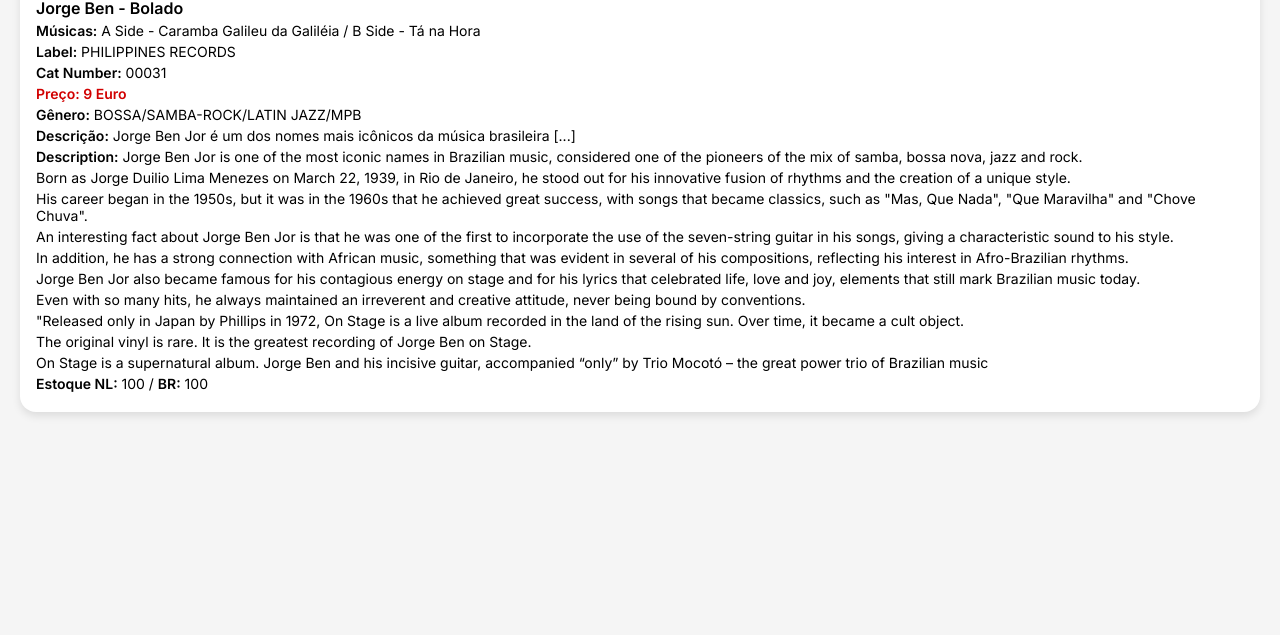
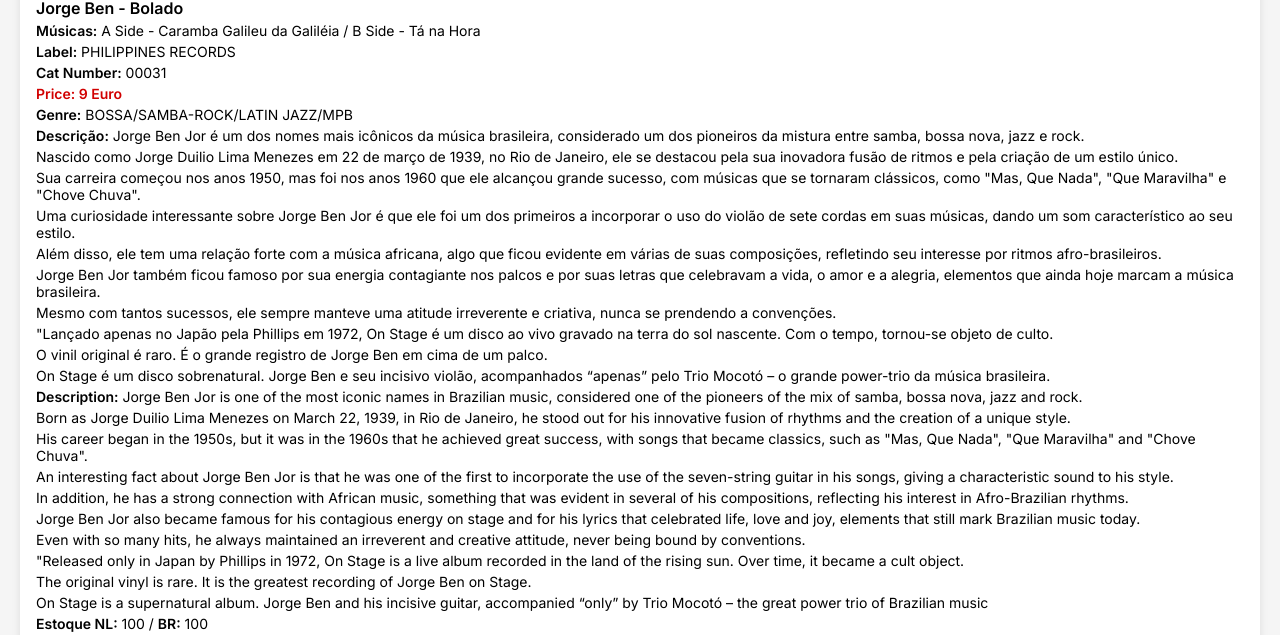
Before and after one commit to TiozinhoSP/Catalogo, a plain HTML site: page index.html in a window 1280 px wide. Shown: the part 490-1125 px from the top of the page. Before the commit the page ends 922 px from the top, so only its background shows below. Drawn offline with Linux system fonts and the light colour scheme.

Commit message:
Update index.html

```diff
--- a/index.html
+++ b/index.html
@@ -70,9 +70,18 @@
         <p><strong>Músicas:</strong> A Side - Caramba Galileu da Galiléia / B Side - Tá na Hora</p>
         <p><strong>Label:</strong> PHILIPPINES RECORDS</p>
         <p><strong>Cat Number:</strong> 00031</p>
-        <p class="price">Preço: 9 Euro</p>
-        <p><strong>Gênero:</strong> BOSSA/SAMBA-ROCK/LATIN JAZZ/MPB</p>
-        <p><strong>Descrição:</strong> Jorge Ben Jor é um dos nomes mais icônicos da música brasileira [...]</p>
+        <p class="price">Price: 9 Euro</p>
+        <p><strong>Genre:</strong> BOSSA/SAMBA-ROCK/LATIN JAZZ/MPB</p>
+        <p><strong>Descrição:</strong> Jorge Ben Jor é um dos nomes mais icônicos da música brasileira, considerado um dos pioneiros da mistura entre samba, bossa nova, jazz e rock.<p>
+<p>Nascido como Jorge Duilio Lima Menezes em 22 de março de 1939, no Rio de Janeiro, ele se destacou pela sua inovadora fusão de ritmos e pela criação de um estilo único.<p>
+<p>Sua carreira começou nos anos 1950, mas foi nos anos 1960 que ele alcançou grande sucesso, com músicas que se tornaram clássicos, como "Mas, Que Nada", "Que Maravilha" e "Chove Chuva".<p>
+<p>Uma curiosidade interessante sobre Jorge Ben Jor é que ele foi um dos primeiros a incorporar o uso do violão de sete cordas em suas músicas, dando um som característico ao seu estilo.<p>
+<p>Além disso, ele tem uma relação forte com a música africana, algo que ficou evidente em várias de suas composições, refletindo seu interesse por ritmos afro-brasileiros.<p>
+<p>Jorge Ben Jor também ficou famoso por sua energia contagiante nos palcos e por suas letras que celebravam a vida, o amor e a alegria, elementos que ainda hoje marcam a música brasileira.<p>
+<p>Mesmo com tantos sucessos, ele sempre manteve uma atitude irreverente e criativa, nunca se prendendo a convenções.<p>
+<p>"Lançado apenas no Japão pela Phillips em 1972, On Stage é um disco ao vivo gravado na terra do sol nascente. Com o tempo, tornou-se objeto de culto.<p>
+<p>O vinil original é raro. É o grande registro de Jorge Ben em cima de um palco.<p>
+<p>On Stage é um disco sobrenatural. Jorge Ben e seu incisivo violão, acompanhados “apenas” pelo Trio Mocotó – o grande power-trio da música brasileira.</p>
         <p><strong>Description:</strong> Jorge Ben Jor is one of the most iconic names in Brazilian music, considered one of the pioneers of the mix of samba, bossa nova, jazz and rock.<p>
 <p>Born as Jorge Duilio Lima Menezes on March 22, 1939, in Rio de Janeiro, he stood out for his innovative fusion of rhythms and the creation of a unique style.<p>
 <p>His career began in the 1950s, but it was in the 1960s that he achieved great success, with songs that became classics, such as "Mas, Que Nada", "Que Maravilha" and "Chove Chuva".<p>
```
